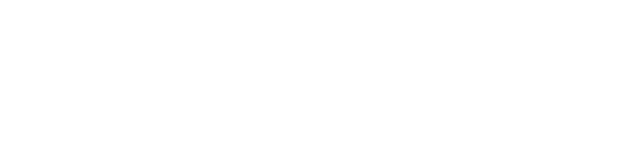
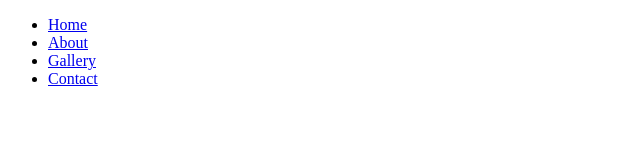
Before and after one commit to shahidul50/test-project, a plain HTML site: page index.html in a window 1280 px wide. Shown: the whole page, without its empty margins (0-640 px from the left). Drawn offline with Linux system fonts and the light colour scheme.

Commit message:
added navbar in the file

```diff
--- a/index.html
+++ b/index.html
@@ -4,9 +4,16 @@
     <meta charset="UTF-8">
     <meta http-equiv="X-UA-Compatible" content="IE=edge">
     <meta name="viewport" content="width=device-width, initial-scale=1.0">
-    <title>Document</title>
+    <title>Home</title>
 </head>
 <body>
-
+   <nav>
+    <ul>
+        <li><a href="#">Home</a></li>
+        <li><a href="#">About</a></li>
+        <li><a href="#">Gallery</a></li>
+        <li><a href="#">Contact</a></li>
+    </ul>
+   </nav>
 </body>
 </html>
```
